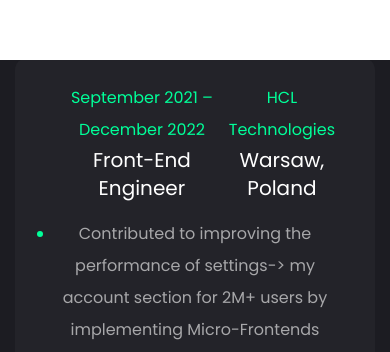
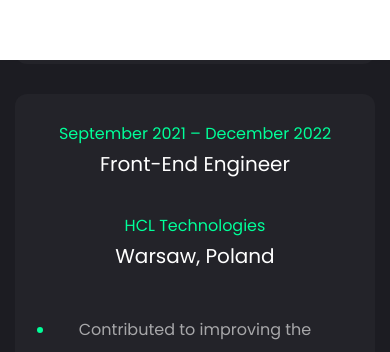
Before and after one commit to Aminat00/aminat-portfolio, a Next.js app: page /resume in a window 390 px wide. Shown: the part 1628-1980 px from the top of the page. Built offline with nearby package versions, Linux system fonts and the light colour scheme.

Commit message:
fix mobile nav

```diff
--- a/src/app/resume/page.tsx
+++ b/src/app/resume/page.tsx
@@ -10,7 +10,7 @@
 	SiMicrosoftazure,
 	SiPostgresql,
 	SiTypescript,
-	SiMongodb,
+	SiGraphql,
 } from "react-icons/si";
 
 // about data
@@ -180,7 +180,7 @@
 			name: "Microsoft Azure",
 		},
 		{ icon: <SiPostgresql />, name: "PostGreSQL" },
-		{ icon: <SiMongodb />, name: "MongoDB" },
+		{ icon: <SiGraphql />, name: "GraphQL" },
 		{ icon: <SiTypescript />, name: "Typescript" },
 	],
 };
@@ -234,8 +234,10 @@
 												<li
 													key={index}
 													className="bg-[#232329] py-6 px-10 rounded-xl flex flex-col  items-center lg:items-start gap-1">
-													<div className="flex justify-between w-full">
-														<div className="flex-col">
+													{/* Horizontal alignment container */}
+													<div className="flex flex-col lg:flex-row justify-between w-full">
+														{/* Left side: Duration and Position */}
+														<div className="flex flex-col items-center lg:items-start lg:w-1/2">
 															<span className="text-accent">
 																{item.duration}
 															</span>
@@ -243,11 +245,12 @@
 																{item.position}
 															</h3>
 														</div>
-														<div className="flex-col">
+														{/* Right side: Company and Location */}
+														<div className="flex flex-col items-center lg:items-end lg:w-1/2">
 															<span className="text-accent">
 																{item.company}
 															</span>
-															<h3 className="text-xl max-w-[260px] min-h-[60px] text-center lg:text-left">
+															<h3 className="text-xl max-w-[260px] min-h-[60px] text-center lg:text-right">
 																{item.location}
 															</h3>
 														</div>
@@ -349,7 +352,7 @@
 						{/* about */}
 						<TabsContent
 							value="about"
-							className="w-full text-center xl:text-left">
+							className="w-full text-center xl:text-left px-4">
 							<div className="flex flex-col gap-[30px]">
 								<h3 className="text-4xl font-bold">{about.title}</h3>
 
@@ -358,7 +361,7 @@
 										return (
 											<li
 												key={index}
-												className="flex items-center justify-center xl:justify-start gap-3">
+												className="flex flex-col sm:flex-row items-center justify-center xl:justify-start gap-3">
 												<span className="text-white/60">{item.fieldName}</span>
 												<span className="text-xl">{item.fieldValue}</span>
 											</li>
--- a/src/components/mobile-nav.tsx
+++ b/src/components/mobile-nav.tsx
@@ -11,16 +11,12 @@
 		path: "/",
 	},
 	{
-		name: "services",
-		path: "/services",
+		name: "my mission",
+		path: "/my-mission",
 	},
 	{
 		name: "resume",
 		path: "/resume",
-	},
-	{
-		name: "work",
-		path: "/work",
 	},
 	{
 		name: "contact",
@@ -40,7 +36,7 @@
 				<div className="mt-32 mb-40 text-center text-2xl">
 					<Link href="/">
 						<h1 className="text-4xl font-semibold">
-							Aminat<span className="text-accent">🍉</span>
+							Aminat<span> 🍉</span>
 						</h1>
 					</Link>
 				</div>
```
